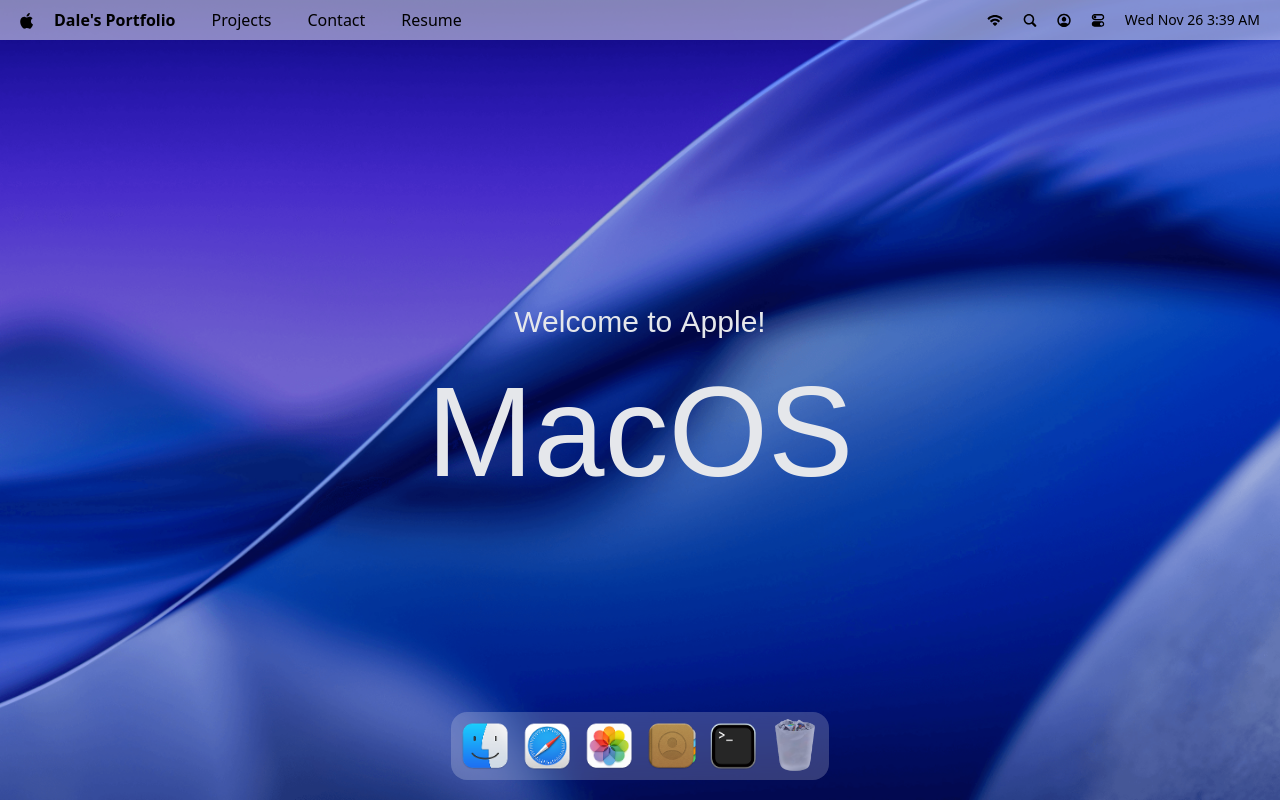
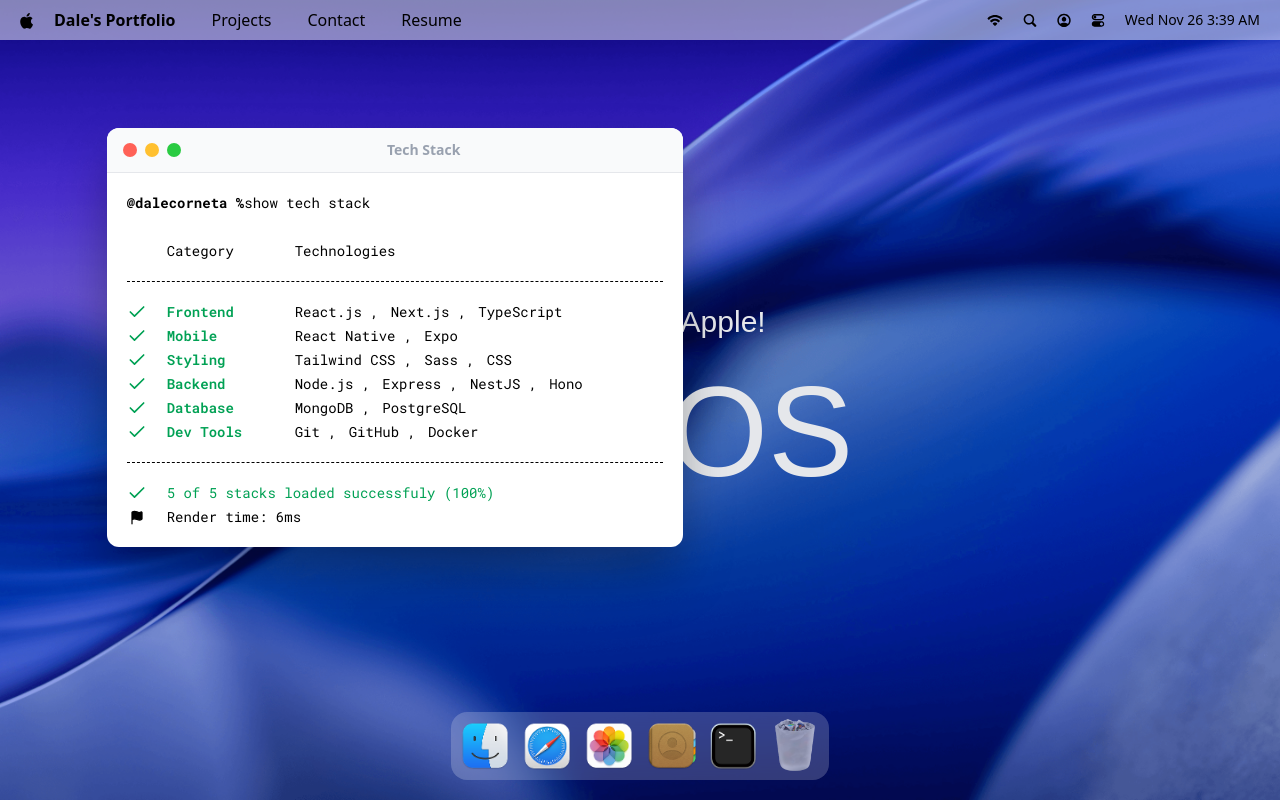
Before and after one commit to DaleCorneta/MacOS_dale, a React (Vite) app: page / in a window 1280 px wide. Both pictures are taken after a click on the button 733 px from the left and 746 px from the top of the page. Built offline with nearby package versions, Linux system fonts and the light colour scheme; a web font is replaced by a local one.

Commit message:
Implement a HOC for managing window states

```diff
--- a/package.json
+++ b/package.json
@@ -14,11 +14,13 @@
     "@tailwindcss/vite": "^4.1.17",
     "dayjs": "^1.11.19",
     "gsap": "^3.13.0",
+    "immer": "^11.0.0",
     "lucide-react": "^0.554.0",
     "react": "^19.2.0",
     "react-dom": "^19.2.0",
     "react-tooltip": "^5.30.0",
-    "tailwindcss": "^4.1.17"
+    "tailwindcss": "^4.1.17",
+    "zustand": "^5.0.8"
   },
   "devDependencies": {
     "@eslint/js": "^9.39.1",
--- a/src/App.jsx
+++ b/src/App.jsx
@@ -1,5 +1,9 @@
-import { Navbar, Welcome, Dock } from "@components"
+import { Terminal } from "@windows";
+import { Navbar, Welcome, Dock } from "@components";
+import { gsap } from "gsap";
 
+import { Draggable } from "gsap/all";
+gsap.registerPlugin(Draggable);
 
 const App = () => {
   return (
@@ -7,8 +11,10 @@
       <Navbar />
       <Welcome />
       <Dock />
+
+      <Terminal />
     </main>
-  )
-}
+  );
+};
 
-export default App
+export default App;
--- a/src/components/Dock.jsx
+++ b/src/components/Dock.jsx
@@ -3,9 +3,10 @@
 import { useRef } from "react";
 import { Tooltip } from "react-tooltip";
 import { gsap } from "gsap";
-
+import useWindowStore from "@store/window";
 
 const Dock = () => {
+  const { openWindow, closeWindow, windows } = useWindowStore();
   const dockRef = useRef(null);
 
   useGSAP(() => {
@@ -19,7 +20,7 @@
 
       icons.forEach((icon) => {
         const { left: iconLeft, width } = icon.getBoundingClientRect();
-        const center = (iconLeft - left + width / 2);
+        const center = iconLeft - left + width / 2;
         const distance = Math.abs(mouseX - center);
 
         const intensity = Math.exp(-(distance ** 2.5) / 20000);
@@ -58,7 +59,22 @@
   }, []);
 
   const toggleApp = (app) => {
+    if (!app.canOpen) return;
 
+    const window = windows[app.id];
+
+    if (!window) {
+      console.warn(`Window with id "${app.id}" not found.`);
+      return;
+    }
+
+    if (window.isOpen) {
+      closeWindow(app.id);
+    } else {
+      openWindow(app.id);
+    }
+
+    // console.log(windows);
   };
 
   return (
--- /dev/null
+++ b/src/components/WindowControls.jsx
@@ -0,0 +1,14 @@
+import useWindowStore from "@store/window";
+
+const WindowControls = ({ target }) => {
+  const { closeWindow, minimizeWindow, maximizeWindow } = useWindowStore();
+  return (
+    <div id="window-controls">
+      <div className="close" onClick={() => closeWindow(target)}></div>
+      <div className="minimize" onClick={() => minimizeWindow(target)}></div>
+      <div className="maximize" onClick={() => maximizeWindow(target)}></div>
+    </div>
+  );
+};
+
+export default WindowControls;
--- a/src/components/index.js
+++ b/src/components/index.js
@@ -1,5 +1,6 @@
 import Navbar from "./Navbar";
 import Welcome from "./Welcome";
 import Dock from "./Dock";
+import WindowControls from "./WindowControls";
 
-export { Navbar, Welcome, Dock };
+export { Navbar, Welcome, Dock, WindowControls };
--- /dev/null
+++ b/src/hoc/WindowWrapper.jsx
@@ -0,0 +1,58 @@
+import { useLayoutEffect, useRef } from "react";
+import useWindowStore from "@store/window";
+import { useGSAP } from "@gsap/react";
+import { gsap } from "gsap";
+import { Draggable } from "gsap/all";
+
+const WindowWrapper = (Component, windowKey) => {
+  const Wrapped = (props) => {
+    const { focusWindow, windows } = useWindowStore();
+    const { isOpen, zIndex } = windows[windowKey];
+    const ref = useRef(null);
+
+    useGSAP(() => {
+      const el = ref.current;
+      if (!el || !isOpen) return;
+
+      el.style.display = "block";
+
+      gsap.fromTo(
+        el,
+        { scale: 0.8, opacity: 0, y: 40 },
+        { scale: 1, opacity: 1, y: 0, duration: 0.8, ease: "power3.out" }
+      );
+    }, [isOpen]);
+
+    useGSAP(() => {
+      const el = ref.current;
+      if (!el) return;
+
+      const [instance] = Draggable.create(el, {
+        onPress: () => focusWindow(windowKey),
+      });
+
+      return () => instance.kill();
+    }, []);
+
+    useLayoutEffect(() => {
+      const el = ref.current;
+      if (!el) return;
+
+      el.style.display = isOpen ? "block" : "none";
+    }, [isOpen]);
+
+    return (
+      <section id={windowKey} ref={ref} style={{ zIndex }} className="absolute">
+        <Component {...props} />
+      </section>
+    );
+  };
+
+  Wrapped.displayName = `WindowWrapper(${
+    Component.displayName || Component.name || "Component"
+  })`;
+
+  return Wrapped;
+};
+
+export default WindowWrapper;
--- /dev/null
+++ b/src/store/window.js
@@ -0,0 +1,36 @@
+import { INITIAL_Z_INDEX, WINDOW_CONFIG } from "@constants";
+import { create } from "zustand";
+import { immer } from "zustand/middleware/immer";
+
+const useWindowStore = create(
+  immer((set) => ({
+    windows: WINDOW_CONFIG,
+    nextZIndex: INITIAL_Z_INDEX + 1,
+
+    openWindow: (windowKey, data = null) =>
+      set((state) => {
+        const win = state.windows[windowKey];
+        if (!win) return;
+        win.isOpen = true;
+        win.zIndex = state.nextZIndex;
+        win.data = data ?? win.data;
+        state.nextZIndex++;
+      }),
+    closeWindow: (windowKey) =>
+      set((state) => {
+        const win = state.windows[windowKey];
+        if (!win) return;
+        win.isOpen = false;
+        win.zIndex = INITIAL_Z_INDEX;
+        win.data = null;
+        state.nextZIndex++;
+      }),
+    focusWindow: (windowKey) =>
+      set((state) => {
+        const win = state.windows[windowKey];
+        win.zIndex = state.nextZIndex++;
+      }),
+  }))
+);
+
+export default useWindowStore;
--- /dev/null
+++ b/src/windows/Terminal.jsx
@@ -0,0 +1,58 @@
+import { techStack } from "@constants";
+import WindowWrapper from "@hoc/WindowWrapper";
+import { Check, Flag } from "lucide-react";
+import { WindowControls } from "@components";
+
+const Terminal = () => {
+  return (
+    <>
+      <div id="window-header">
+        <WindowControls target="terminal" />
+        <h2>Tech Stack</h2>
+      </div>
+
+      <div className="techstack">
+        <p>
+          <span className="font-bold">@dalecorneta %</span>
+          show tech stack
+        </p>
+
+        <div className="label">
+          <p className="w-32">Category</p>
+          <p>Technologies</p>
+        </div>
+
+        <ul className="content">
+          {techStack.map(({ category, items }) => (
+            <li key={category} className="flex items-center">
+              <Check className="check" size={20} />
+              <h3>{category}</h3>
+              <ul>
+                {items.map((item, i) => (
+                  <li key={i}>
+                    {item} {i < items.length - 1 ? "," : ""}
+                  </li>
+                ))}
+              </ul>
+            </li>
+          ))}
+        </ul>
+
+        <div className="footnote">
+          <p>
+            <Check size={20} /> 5 of 5 stacks loaded successfuly (100%)
+          </p>
+
+          <p className="text-black">
+            <Flag size={15} fill="black" />
+            Render time: 6ms
+          </p>
+        </div>
+      </div>
+    </>
+  );
+};
+
+const TerminalWindow = WindowWrapper(Terminal, "terminal");
+
+export default TerminalWindow;
--- /dev/null
+++ b/src/windows/index.js
@@ -0,0 +1,3 @@
+import Terminal from "./Terminal";
+
+export { Terminal };
```
Also changed, not shown: 1 other file (tests, documents, lock files or other folders).
